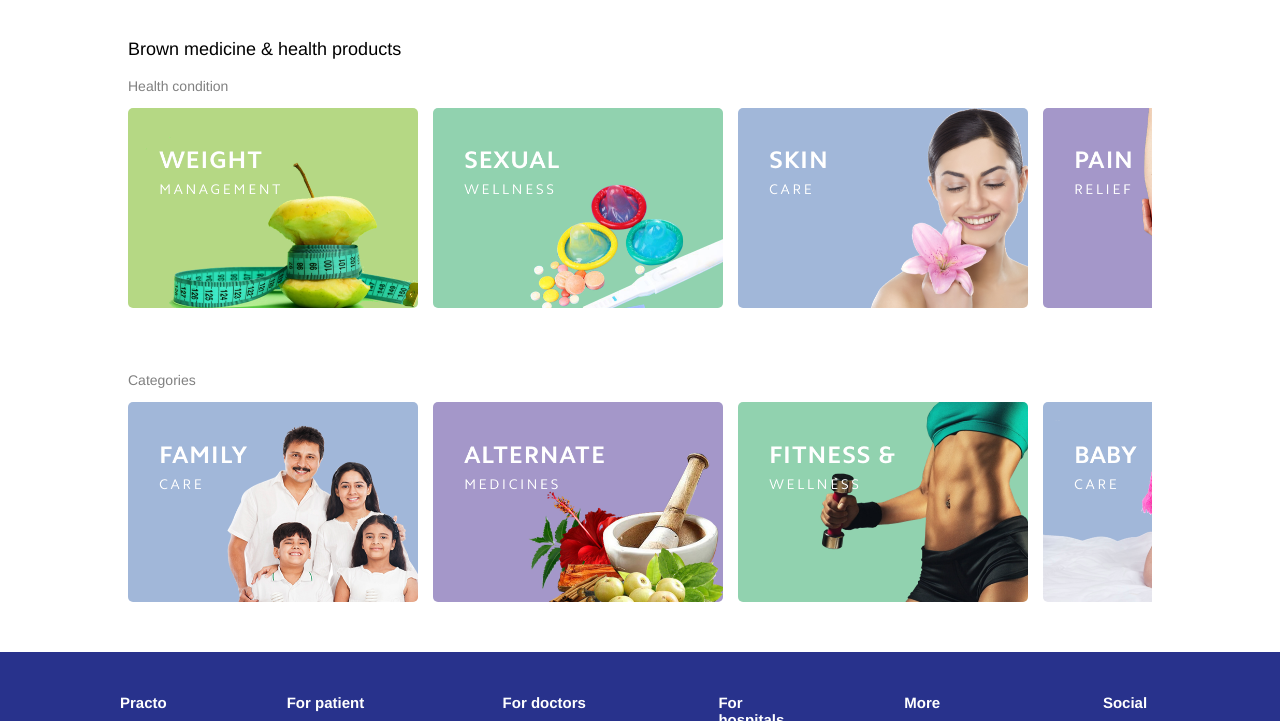
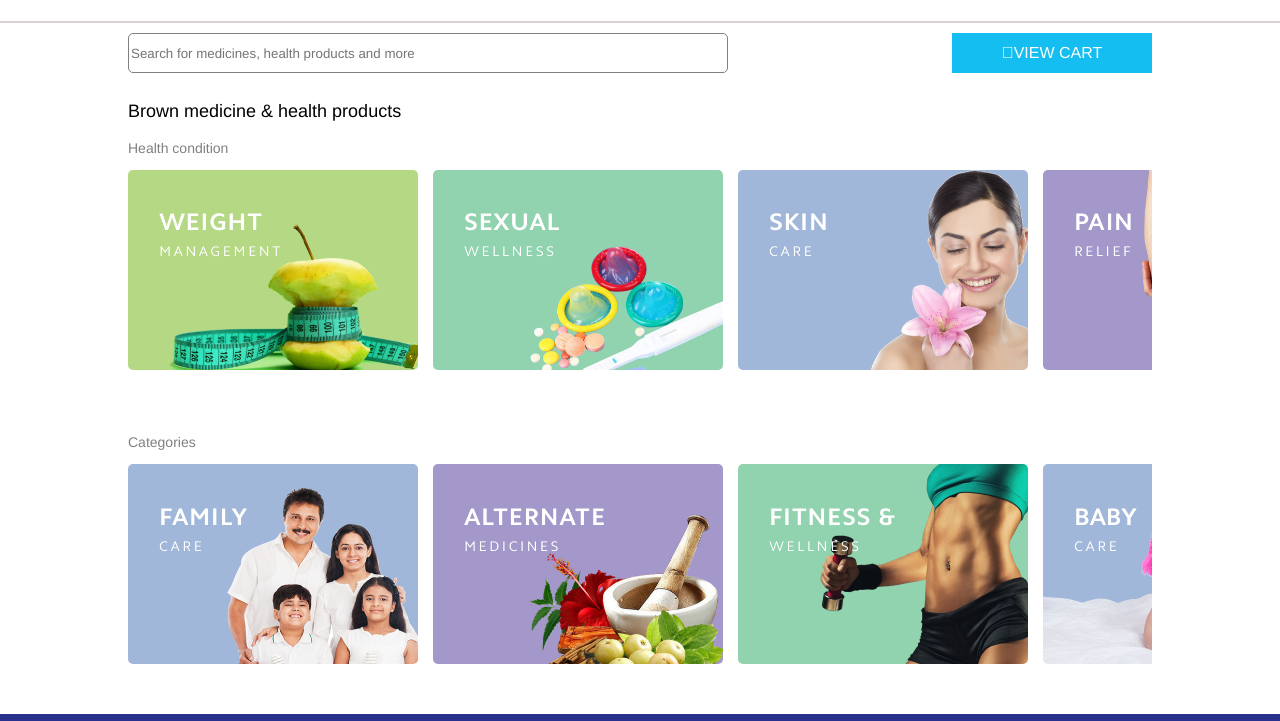
Before and after one commit to swethav08711/practo_clone, a website with bundled scripts: page pages/medicines.html in a window 1280 px wide. Shown: the part 73-794 px from the top of the page. Built offline with nearby package versions, Linux system fonts and the light colour scheme.

Commit message:
search icon

```diff
--- a/component/export_files.js
+++ b/component/export_files.js
@@ -106,3 +106,14 @@ export function header() {
     </div>
   </div>`
 }
+
+export function searchbar() {
+  return ` <div id="input_container">
+
+  <input
+    type="text"
+    placeholder="Search for medicines, health products and more"
+  />
+  <button><i class="fas fa-search"></i>VIEW CART</button>
+</div>`
+}
--- a/pages/medicines.html
+++ b/pages/medicines.html
@@ -7,9 +7,17 @@
     <title>Medicines</title>
     <link rel="stylesheet" href="/style/head_foot.css" />
     <link rel="stylesheet" href="/style/medicine.css" />
+    <link
+      rel="stylesheet"
+      href="https://cdnjs.cloudflare.com/ajax/libs/font-awesome/5.15.2/css/all.min.css"
+      integrity="sha512-HK5fgLBL+xu6dm/Ii3z4xhlSUyZgTT9tuc/hSrtw6uzJOvgRr2a9jyxxT1ely+B+xFAmJKVSTbpM/CuL7qxO8w=="
+      crossorigin="anonymous"
+      referrerpolicy="no-referrer"
+    />
   </head>
   <body>
     <div id="header_import"></div>
+    <div id="search_import"></div>
     <div id="medicine_container">
       <div class="medicine_header">
         <p>Brown medicine & health products</p>
--- a/script/index.js
+++ b/script/index.js
@@ -1,7 +1,10 @@
-import { footer, header } from "../component/export_files.js"
+import { footer, header, searchbar } from "../component/export_files.js"
 
 const footer_import = document.getElementById("footer_import")
 footer_import.innerHTML = footer()
 
 const header_import = document.getElementById("header_import")
 header_import.innerHTML = header()
+
+const search_import = document.getElementById("search_import")
+search_import.innerHTML = searchbar()
--- a/style/head_foot.css
+++ b/style/head_foot.css
@@ -49,6 +49,7 @@ body {
   padding: 5px 60px;
   justify-content: center;
   align-items: center;
+  border-bottom: 2px solid rgb(221, 208, 208);
 }
 .header_container {
   padding: 0px 18px;
--- a/style/medicine.css
+++ b/style/medicine.css
@@ -29,3 +29,29 @@ body {
   margin-right: 15px;
   border-radius: 5px;
 }
+#input_container {
+  width: 80%;
+  display: flex;
+  margin: auto;
+}
+#input_container input {
+  width: 600px;
+  height: 40px;
+  margin: 10px 0px;
+  border-radius: 5px;
+  border: 1px solid grey;
+}
+#input_container button {
+  margin-left: auto;
+  width: 200px;
+  height: 40px;
+  margin-top: 10px;
+  color: white;
+  border: none;
+  background-color: rgb(20, 190, 240);
+  font-size: 16px;
+  font-weight: 400px;
+}
+#input_container input:focus {
+  outline: 1px solid rgb(20, 190, 240);
+}
```
Also changed, not shown: images/icons.f7b9bc1c464c (1).svg (added).
